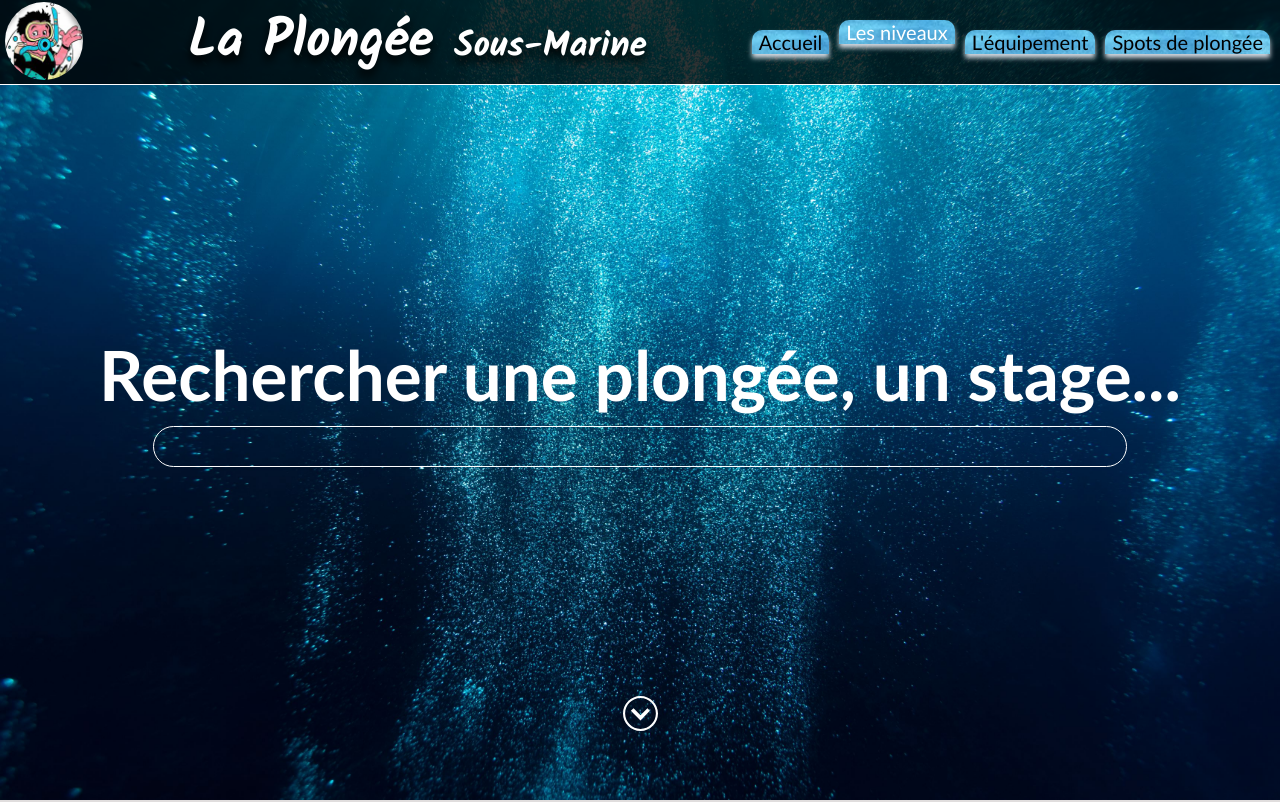
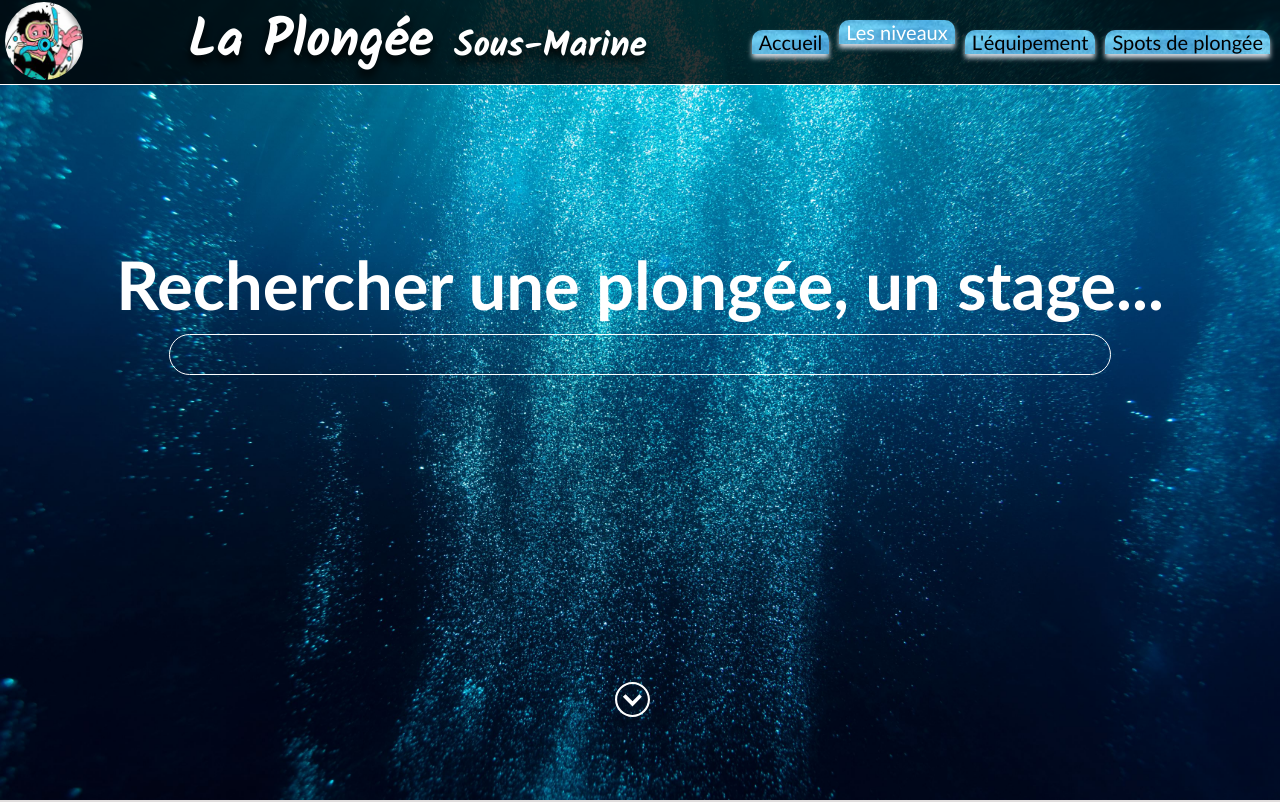
Before and after one commit to Guime81/Projet1, a plain HTML site: page level.html in a window 1280 px wide. Shown: the top 802 px of the page. Drawn offline with Linux system fonts and the light colour scheme; a web font is replaced by a local one.

Commit message:
adjust font-size search bar and position bubble

```diff
--- a/level.html
+++ b/level.html
@@ -41,8 +41,10 @@
         <h2>Rechercher une plongée, un stage...</h2>
         <input type="search" />
       </div>
-      <img class="bubble" src="medias/bubble.gif" alt="bulles animées" />
-      <img class="down" src="medias/down.svg" alt="Flèche pour descendre" />
+      <div class="bubble-position">
+        <img class="bubble" src="medias/bubble.gif" alt="bulles animées" />
+        <img class="down" src="medias/down.svg" alt="Flèche pour descendre" />
+      </div>
     </section>
     <nav>
       <ul class="sub-menu">
--- a/style.css
+++ b/style.css
@@ -40,11 +40,10 @@ p{
     margin: 1rem 1.5rem;
 }
 h2{
-    font-size: calc(5rem + 1.5vw);
+    font-size: calc(3.5rem + 2.5vw);
     text-align: center;
     color: var(--main-font-color);
     margin-bottom: 1rem;
-    font-weight: 700;
 }
 h3{
     font-family: 'Quando', serif;
@@ -202,6 +201,7 @@ header .title .min-size{
 
 section.search{
     display: flex;
+    flex-direction: column;
     justify-content: center;
     align-items: center;
     background: url("medias/banner.jpg") center bottom no-repeat;
@@ -220,19 +220,19 @@ section.search{
     color: var(--main-font-color);
     font-size: 2rem;
 }
+.bubble-position{
+    position: relative;
+    top: 20vh;
+}
 .search img:first-of-type{
+    display: block;
     width: 5rem;
     height: 14.7rem;
-    position: absolute;
-    top: 67vh;
-    left: calc(50vw - (5rem / 2 ));
 }
 .search img:last-of-type{
+    display: block;
     width: 3.5rem;
     height: 3.5rem;
-    position: absolute;
-    top: 87vh;
-    left: calc(50vw - (3.5rem / 2 ));
     cursor: pointer;
 }
 
@@ -291,13 +291,12 @@ footer .social-link .fa{
 
 nav .sub-menu{
     display: flex;
-    flex-wrap: wrap;
     justify-content: center;
-    align-items: center;
 }
 nav .sub-menu li{
     font-size: 1.6rem;
-    line-height: 3.2rem;
+    line-height: 2.5rem;
+    width: 13rem;
     color: var(--main-font-color);
     text-align: center;
     height: 5rem;
```
Also changed, not shown: equipment.html (+4 -2 lines), index.html (+8 -6 lines), spots.html (+4 -2 lines).
